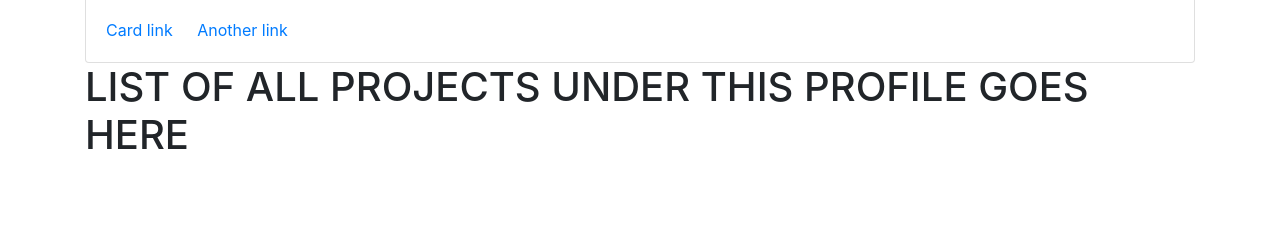
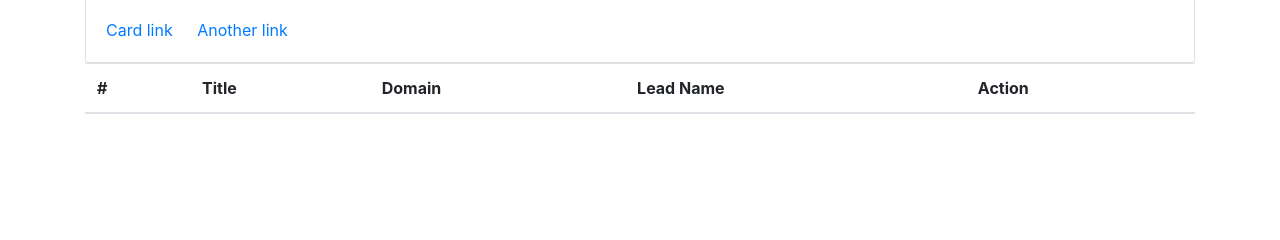
Before and after one commit to BasitAnsari/project_manager, a Django app: page /profile/ in a window 1280 px wide. Shown: the part 202-442 px from the top of the page. Run offline with Django 4.2, Linux system fonts and the light colour scheme; a user stored in the database is signed in; data comes from the database, SQL or seed files in the repository; both versions use the stored data as it was after the commit; lists and menus that the app fills with data are empty; parts of the project's set-up code (start-up, migrations or seed data) failed here and were passed over; some libraries are stand-ins or nearby versions.

Commit message:
project detail

```diff
--- a/project/models.py
+++ b/project/models.py
@@ -8,5 +8,9 @@ class Project(models.Model):
     domain = models.CharField(max_length= 128)
     category = models.CharField(max_length= 128)
     institute = models.CharField(max_length= 256,default=NULL)
+    is_approved = models.BooleanField(default=False)
     #user info
     user = models.ForeignKey(User, null=True, blank=True, on_delete=models.CASCADE)
+
+    def get_absolute_url(self):
+        return f"/project-detail/{self.id}/"
--- a/project/urls.py
+++ b/project/urls.py
@@ -1,6 +1,7 @@
 from django.urls import path
-from .views import project_create_view
+from .views import project_create_view, project_detail
 
 urlpatterns = [
     path('project-create/', project_create_view, name= 'project-create'),
+    path('project-detail/<int:pk>/', project_detail, name= 'project-detail'),
 ]
--- a/static/css/index.css
+++ b/static/css/index.css
@@ -97,7 +97,7 @@ h1 {
   -webkit-appearance: none;
 }
 
-input[type="search"] {
+.search{
   flex-basis: 500px;
 }
 
--- a/templates/Registration/profile.html
+++ b/templates/Registration/profile.html
@@ -27,23 +27,29 @@
         </div>
         <div class="row">
             <div class="col-12">
-                <h1>LIST OF ALL PROJECTS UNDER THIS PROFILE GOES HERE</h1>
+                <table class="table">
+                    <thead>
+                      <tr>
+                        <th scope="col">#</th>
+                        <th scope="col">Title</th>
+                        <th scope="col">Domain</th>
+                        <th scope="col">Lead Name</th>
+                        <th scope="col">Action</th>
+                      </tr>
+                    </thead>
+                    <tbody>
+                    {% for instance in qs %}
+                        <tr>
+                            <th scope="row">{{instance.id}}</th>
+                            <td>{{instance.title}}</td>
+                            <td>{{instance.domain}}</td>
+                            <td>{{instance.user}}</td>
+                            <td><a href="{{instance.get_absolute_url}}">View Details</a></td>
+                        </tr>
+                    {% endfor%}
+                    </tbody>
+                  </table>
             </div>
-            {% for project in projects %}
-            <div class="card">
-                <div class="card-body">
-                    <h5 class="card-title">{{poject.title}}</h5>
-                    <h6 class="card-subtitle mb-2 text-muted">{{project.statement}}</h6>
-                    <h6 class="card-subtitle mb-2 text-muted">{{project.domain}}</h6>
-                    <hr>
-                    <div class="d-flex justify-content-around">
-                        <p class="d-inline">{{project.category}}</p>
-                        <p class="d-inline">{{project.institute}}</p>
-                        <p class="d-inline">{{project.user}}</p>
-                    </div>
-                </div>
-            </div>
-            {% endfor %}
         </div>
     </div>
 {% endblock%}
--- a/templates/index.html
+++ b/templates/index.html
@@ -17,7 +17,7 @@
       <label for="from">
         <!-- <i class="icon-location"></i> -->
       </label>
-      <input type="search" placeholder="Find Project.." />
+      <input class="search" type="search" placeholder="Find Project.." />
       <input type="submit" value="Search" />
     </form>
     <br />
--- a/users/views.py
+++ b/users/views.py
@@ -51,7 +51,7 @@ def profile_view(request):
     context = {
         'user': userobj,
         'profile': profileobj,
-        'projects': projobj,
+        'qs': projobj,
     }
     return render(request, 'Registration/profile.html', context)
 
```
Also changed, not shown: faculty/views.py (+5 -3 lines), project/views.py (+10 -0 lines), templates/Faculty/faculty_profile.html (+27 -1 lines), templates/Project/project_details.html (added, +22 -0 lines), db.sqlite3, project/migrations/0003_project_is_approved.py (added).
